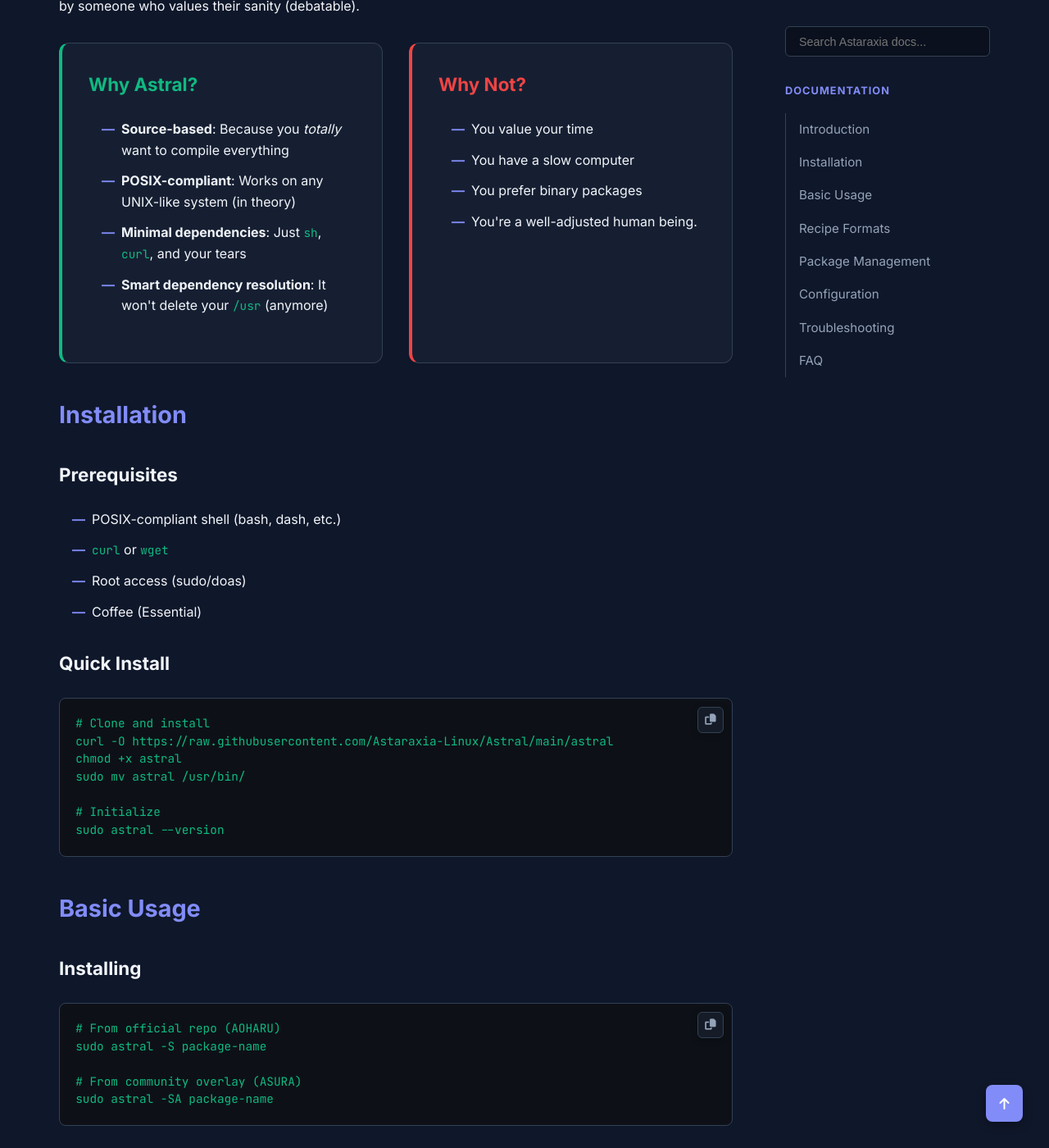
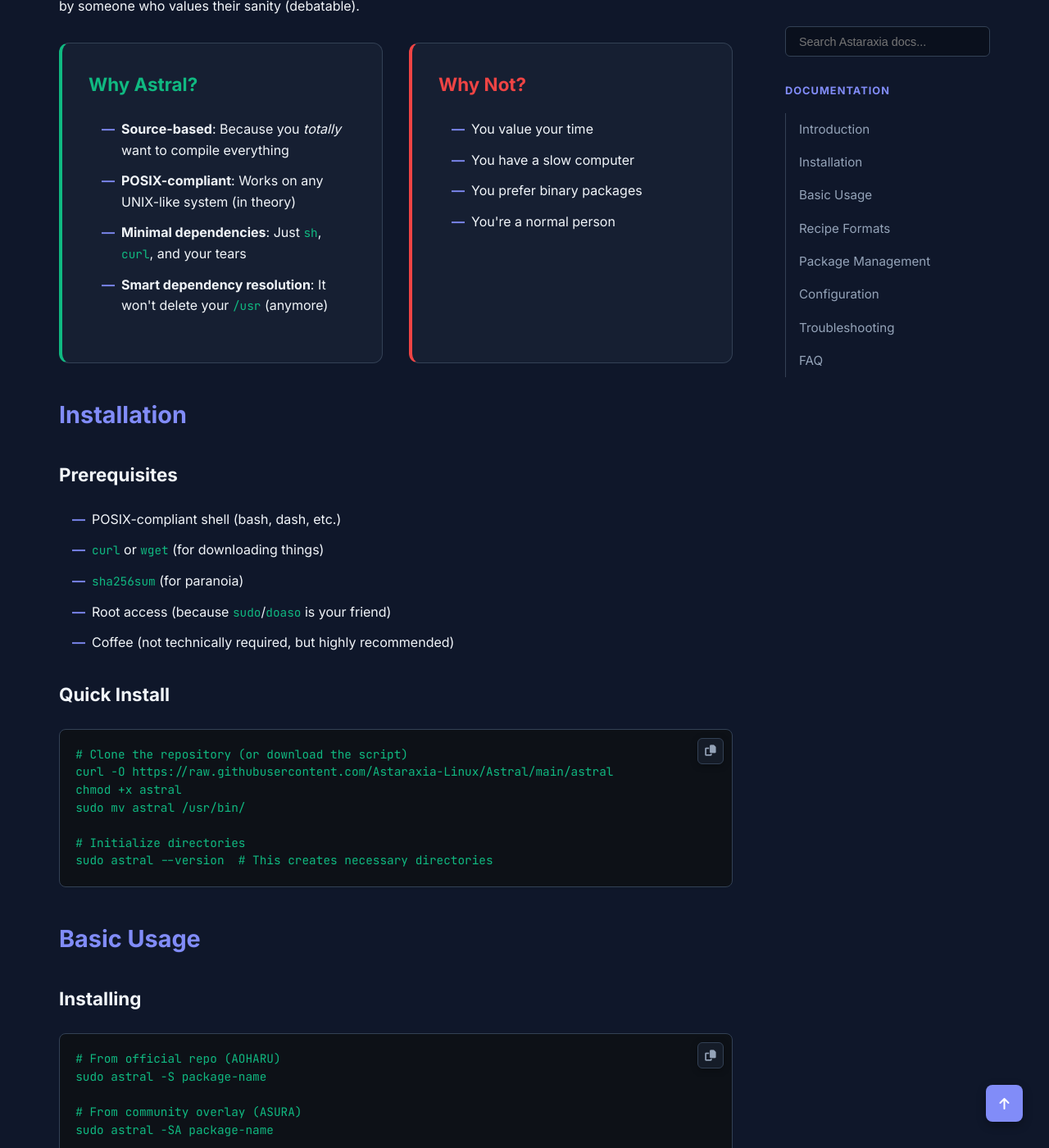
Before and after one commit to Astaraxia-Linux/astaraxia-linux.github.io, a Jekyll site: the page built from docus/astral.html, in a window 1280 px wide and 1400 px high, scrolled down 1094 px. Shown: the whole window at 82% size. Built offline with Jekyll 4.4.1, drawn with Linux system fonts in a browser that asks for light colours.

Commit message:
Update astral.html

```diff
--- a/docus/astral.html
+++ b/docus/astral.html
@@ -60,7 +60,7 @@ sidebar_content: |
                     <li>You value your time</li>
                     <li>You have a slow computer</li>
                     <li>You prefer binary packages</li>
-                    <li>You're a well-adjusted human being.</li>
+                    <li>You're a normal person</li>
                 </ul>
             </div>
         </div>
@@ -71,19 +71,20 @@ sidebar_content: |
         <h3>Prerequisites</h3>
         <ul>
             <li>POSIX-compliant shell (bash, dash, etc.)</li>
-            <li><code>curl</code> or <code>wget</code></li>
-            <li>Root access (sudo/doas)</li>
-            <li>Coffee (Essential)</li>
+            <li><code>curl</code> or <code>wget</code> (for downloading things)</li>
+            <li><code>sha256sum</code> (for paranoia)</li>
+            <li>Root access (because <code>sudo</code>/<code>doaso</code> is your friend)
+            <li>Coffee (not technically required, but highly recommended)</li>
         </ul>
 
         <h3>Quick Install</h3>
-        <pre><code># Clone and install
+        <pre><code># Clone the repository (or download the script)
 curl -O https://raw.githubusercontent.com/Astaraxia-Linux/Astral/main/astral
 chmod +x astral
 sudo mv astral /usr/bin/
 
-# Initialize
-sudo astral --version</code></pre>
+# Initialize directories
+sudo astral --version  # This creates necessary directories</code></pre>
     </section>
 
     <section id="basic-usage">
```
